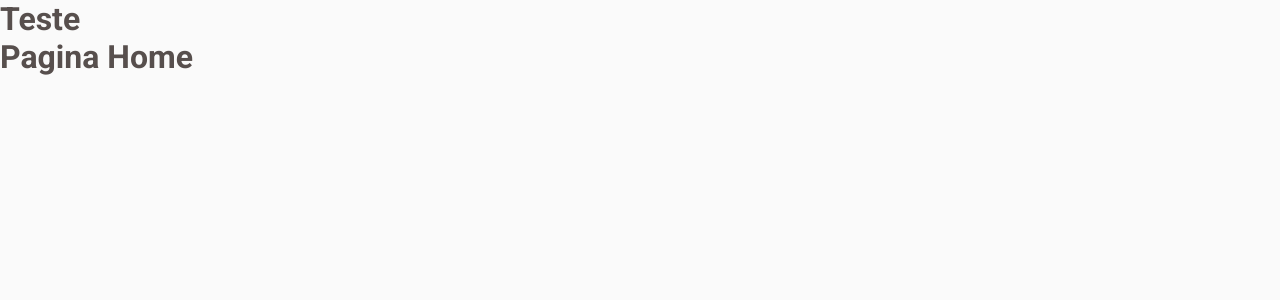
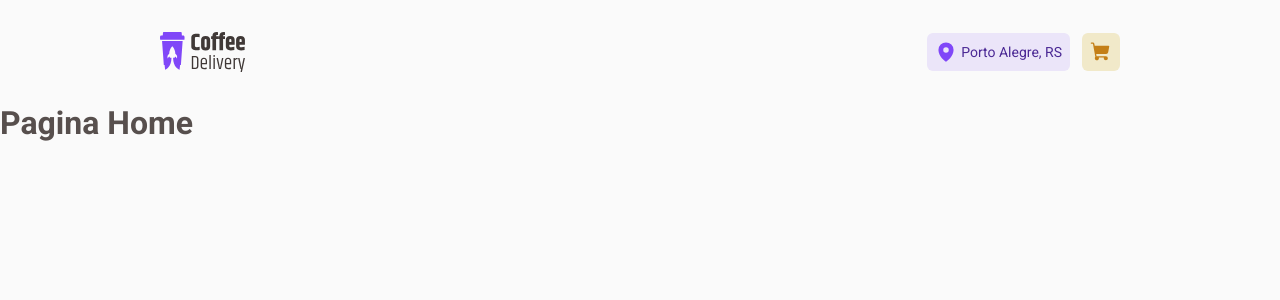
Before and after one commit to matheuslima99/coffee-delivery, a React (Vite) app: page / in a window 1280 px wide. Shown: the top 300 px of the page. Built offline with nearby package versions, Linux system fonts and the light colour scheme.

Commit message:
Components - Header component

```diff
--- a/package.json
+++ b/package.json
@@ -9,6 +9,7 @@
     "preview": "vite preview"
   },
   "dependencies": {
+    "phosphor-react": "^1.4.1",
     "react": "^18.2.0",
     "react-dom": "^18.2.0",
     "react-router-dom": "^6.4.3",
--- /dev/null
+++ b/src/components/Header/index.tsx
@@ -0,0 +1,29 @@
+import {
+  HeaderButton,
+  HeaderButtonsContainer,
+  HeaderContainer,
+} from "./styles";
+import { MapPin, ShoppingCart } from "phosphor-react";
+
+import Logo from "../../../src/assets/coffee-delivery-logo.svg";
+
+export function Header() {
+  return (
+    <HeaderContainer>
+      <div className="container">
+        <img src={Logo} />
+
+        <HeaderButtonsContainer>
+          <HeaderButton variant="purple">
+            <MapPin size={22} weight="fill" />
+            Porto Alegre, RS
+          </HeaderButton>
+
+          <HeaderButton variant="yellow">
+            <ShoppingCart size={22} weight="fill" />
+          </HeaderButton>
+        </HeaderButtonsContainer>
+      </div>
+    </HeaderContainer>
+  );
+}
--- /dev/null
+++ b/src/components/Header/styles.ts
@@ -0,0 +1,51 @@
+import styled, { css } from "styled-components";
+
+export const HeaderContainer = styled.header`
+  width: 100%;
+  height: 6.5rem;
+  padding: 2rem 10em;
+  background: ${({ theme }) => theme.colors["base-background"]};
+
+  & > div {
+    display: flex;
+    align-items: center;
+    justify-content: space-between;
+  }
+`;
+
+export const HeaderButtonsContainer = styled.div`
+  display: flex;
+  align-items: center;
+
+  gap: 12px;
+`;
+
+interface HeaderButtonProps {
+  variant: "purple" | "yellow";
+}
+
+export const HeaderButton = styled.button<HeaderButtonProps>`
+  padding: 8px;
+  font-size: ${({ theme }) => theme.textSizes["text-regular-s"]};
+
+  display: flex;
+  align-items: center;
+  justify-content: center;
+  gap: 0.25rem;
+  border-radius: 6px;
+  border: none;
+  position: relative;
+
+  ${({ variant, theme }) => css`
+    background: ${theme.colors[`brand-${variant}-light`]};
+    color: ${theme.colors[`brand-${variant}-dark`]};
+  `}
+
+  ${({ variant, theme }) =>
+    variant === "purple" &&
+    css`
+      svg {
+        color: ${theme.colors[`brand-${variant}`]};
+      }
+    `}
+`;
--- a/src/layouts/DefaultLayout/index.tsx
+++ b/src/layouts/DefaultLayout/index.tsx
@@ -1,10 +1,11 @@
 import { Outlet } from "react-router-dom";
+import { Header } from "../../components/Header";
 import { LayoutContainer } from "./styles";
 
 export function DefaultLayout() {
   return (
     <LayoutContainer>
-      <h1>Teste</h1>
+      <Header />
       <Outlet />
     </LayoutContainer>
   );
--- a/src/layouts/DefaultLayout/styles.ts
+++ b/src/layouts/DefaultLayout/styles.ts
@@ -2,6 +2,9 @@ import styled from "styled-components";
 
 export const LayoutContainer = styled.div`
   .container {
-
+    width: 100%;
+    max-width: 70rem;
+    margin-left: auto;
+    margin-right: auto;
   }
 `;
```
Also changed, not shown: src/assets/coffee-delivery-logo.svg (added), 1 other file (tests, documents, lock files or other folders).
